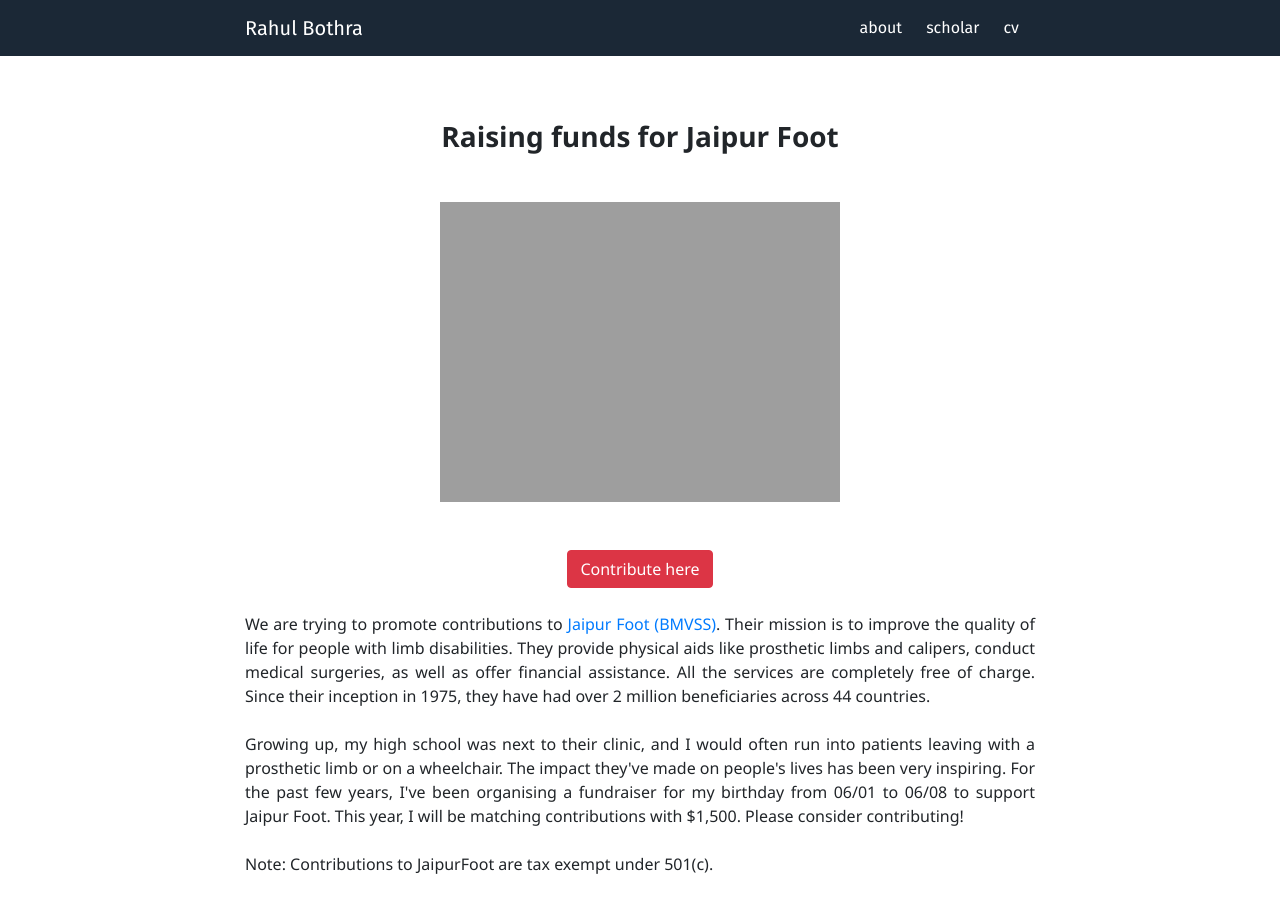
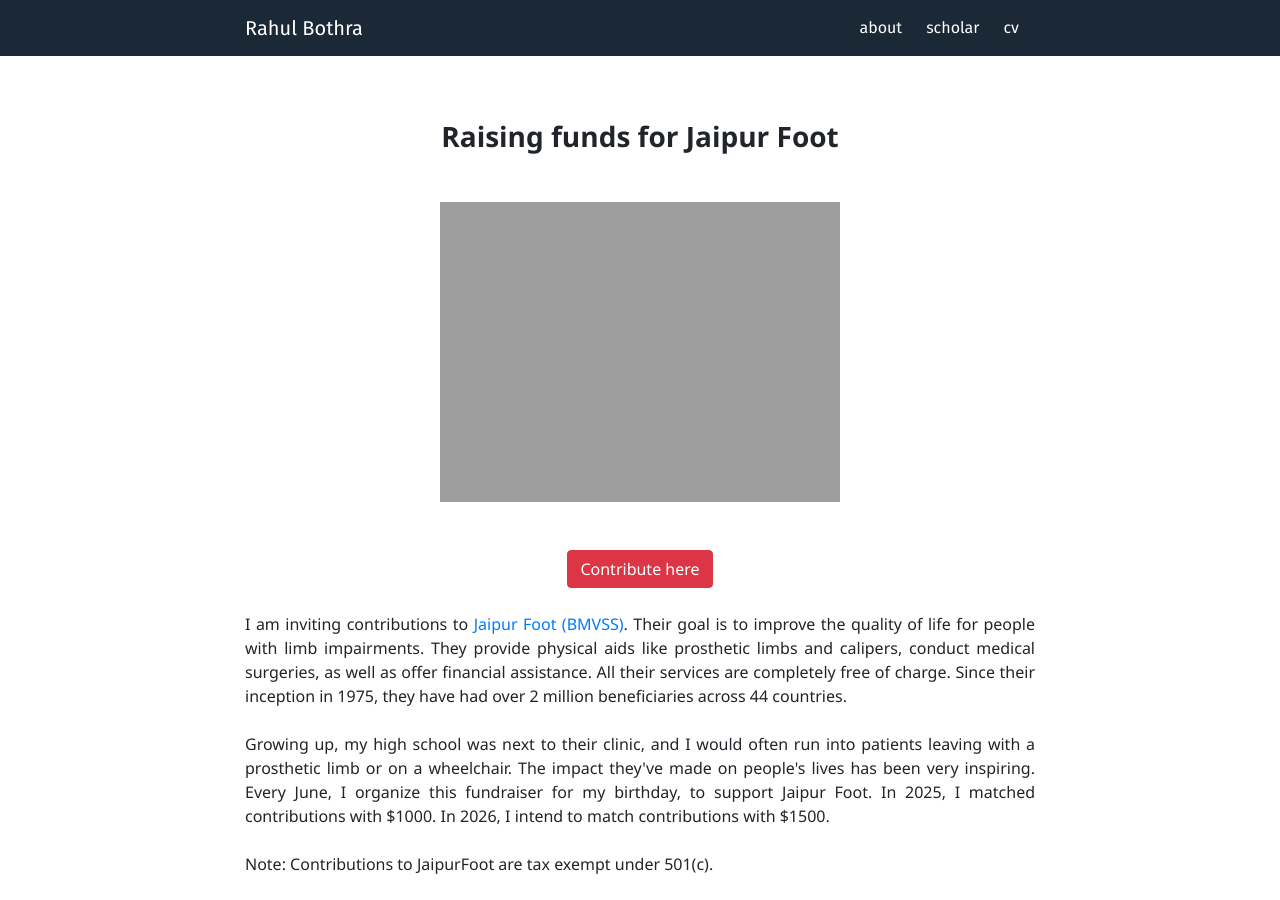
Before and after one commit to rhl-bthr/rhl-bthr.github.io, a Jekyll site: the page built from jaipur-foot.html, in a window 1280 px wide. Built offline with Jekyll 4.4.1, drawn with Linux system fonts in a browser that asks for light colours.

Commit message:
Update jaipur-foot.html

```diff
--- a/jaipur-foot.html
+++ b/jaipur-foot.html
@@ -12,9 +12,9 @@ title: "Raising funds for Jaipur Foot"
         <a class="btn btn-danger text-center" href="https://www.gofundme.com/f/fundraiser-for-jaipur-foot" role="button">Contribute here</a>
     </div> <br>
 
-    We are trying to promote contributions to <a href="https://www.jaipurfoot.org">Jaipur Foot (BMVSS)</a>. Their mission is to improve the quality of life for people with limb disabilities. They provide physical aids like prosthetic limbs and calipers, conduct medical surgeries, as well as offer financial assistance. All the services are completely free of charge. Since their inception in 1975, they have had over 2 million beneficiaries across 44 countries.<br><br>
+    I am inviting contributions to <a href="https://www.jaipurfoot.org">Jaipur Foot (BMVSS)</a>. Their goal is to improve the quality of life for people with limb impairments. They provide physical aids like prosthetic limbs and calipers, conduct medical surgeries, as well as offer financial assistance. All their services are completely free of charge. Since their inception in 1975, they have had over 2 million beneficiaries across 44 countries.<br><br>
 
-    Growing up, my high school was next to their clinic, and I would often run into patients leaving with a prosthetic limb or on a wheelchair. The impact they've made on people's lives has been very inspiring. For the past few years, I've been organising a fundraiser for my birthday from 06/01 to 06/08 to support Jaipur Foot. This year, I will be matching contributions with $1,500. Please consider contributing!<br><br>
+    Growing up, my high school was next to their clinic, and I would often run into patients leaving with a prosthetic limb or on a wheelchair. The impact they've made on people's lives has been very inspiring. Every June, I organize this fundraiser for my birthday, to support Jaipur Foot. In 2025, I matched contributions with $1000. In 2026, I intend to match contributions with $1500.<br><br>
 
     Note: Contributions to JaipurFoot are tax exempt under 501(c).<br><br>
 </div>
```
